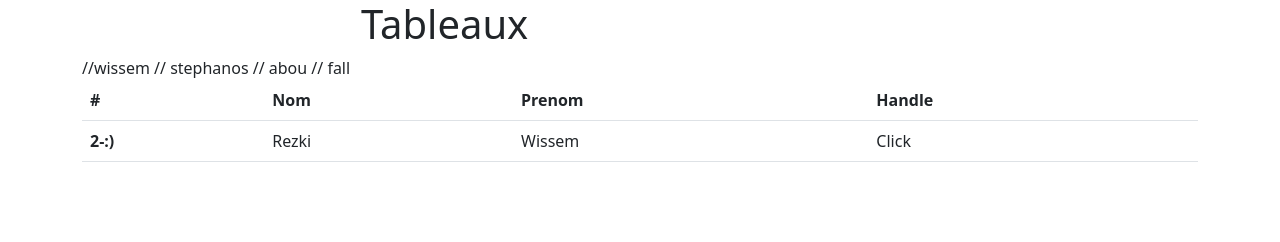
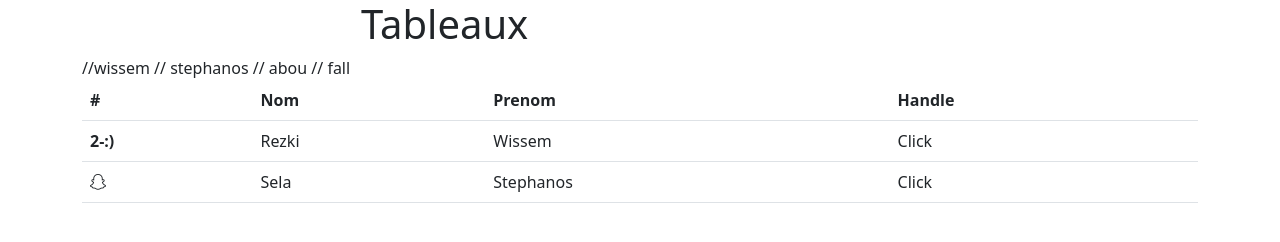
Before and after one commit to Wissem-remote/dwwm-force, a plain HTML site: page index.html in a window 1280 px wide. Drawn offline with nearby package versions, Linux system fonts and the light colour scheme.

Commit message:
snap request

```diff
--- a/index.html
+++ b/index.html
@@ -4,7 +4,7 @@
     <meta charset="UTF-8">
     <meta http-equiv="X-UA-Compatible" content="IE=edge">
     <meta name="viewport" content="width=device-width, initial-scale=1.0">
-
+  <link rel="stylesheet" href="https://cdn.jsdelivr.net/npm/bootstrap-icons@1.9.1/font/bootstrap-icons.css">
     <link href="https://cdn.jsdelivr.net/npm/bootstrap@5.2.0/dist/css/bootstrap.min.css" rel="stylesheet" integrity="sha384-gH2yIJqKdNHPEq0n4Mqa/HGKIhSkIHeL5AyhkYV8i59U5AR6csBvApHHNl/vI1Bx" crossorigin="anonymous">
 
 
@@ -34,12 +34,13 @@
       <td>Click</td>
     </tr>
     // stephanos
-       <!-- <tr>
-        <th scope="row"></th>
-        <td></td>
-        <td></td>
-        <td></td>
-      </tr> -->
+
+    <tr>
+        <th scope="row"><i class="bi bi-snapchat"></i></th>
+        <td> Sela </td>
+        <td> Stephanos</td>
+        <td> Click </td>
+    </tr>
 
     // abou
 
```
